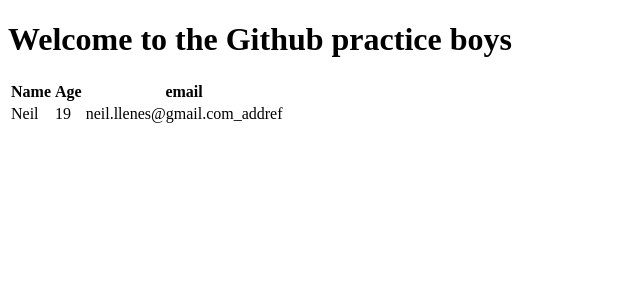
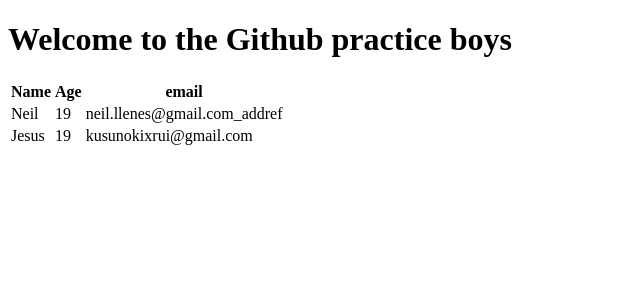
Before and after one commit to Pancakes13/Github-Practice-with-JM-and-Paulo, a PHP site: page / in a window 1280 px wide. Shown: the top 300 px of the page, without its empty margins (0-640 px from the left). Run offline with PHP 8.4, Linux system fonts and the light colour scheme.

Commit message:
Just added my stuff
ahuehueuhe

```diff
--- a/index.php
+++ b/index.php
@@ -19,7 +19,13 @@
 				<td>19</td>
 				<td>neil.llenes@gmail.com_addref</td>
 			</tr>
+			<tr>
+				<td>Jesus</td>
+				<td>19</td>
+				<td>kusunokixrui@gmail.com</td>
+			</tr>
 		</tbody>
+
 	</table>
 </body>
 </html>
```
